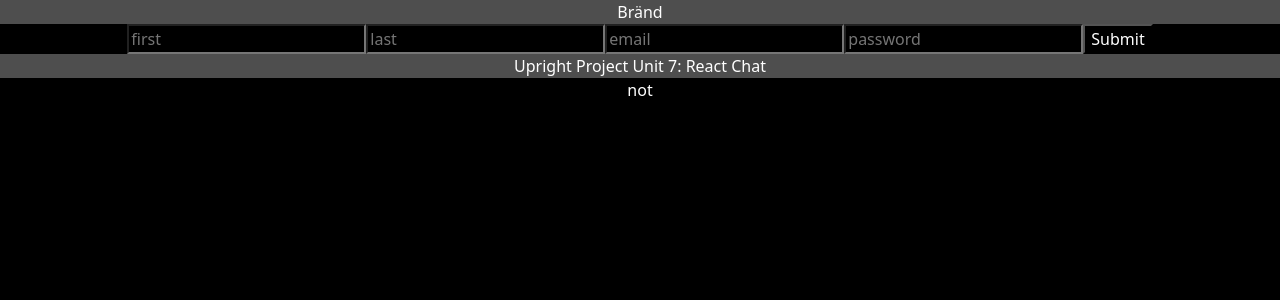
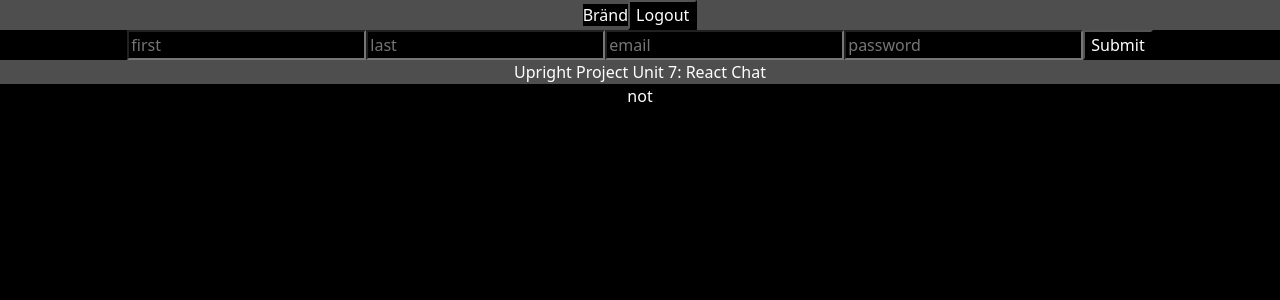
Before and after one commit to BlakeLindsay/Unit_7_React_Chat, a React (Create React App) app in the folder unit_7_react_chat/: page / in a window 1280 px wide. Shown: the top 300 px of the page. Built offline with nearby package versions, Linux system fonts and the light colour scheme.

Commit message:
added logout button to navbar

```diff
--- a/unit_7_react_chat/src/App.jsx
+++ b/unit_7_react_chat/src/App.jsx
@@ -9,7 +9,7 @@ import Login from './components/auth/login/Login';
 import Chat from './components/chat/Chat';
 
 function App() {
-	const [token, setToken] = useState('asdf');
+	const [token, setToken] = useState('');
 
 	useEffect(() => {
 		setToken(localStorage.token);
--- /dev/null
+++ b/unit_7_react_chat/src/components/navbar/Logout.jsx
@@ -0,0 +1,16 @@
+import { useNavigate } from "react-router-dom";
+
+function Logout(props) {
+	const navigate = useNavigate();
+
+	function logout() {
+		props.clearToken();
+		navigate('/');
+	};
+
+	return (
+		<button onClick={logout}>Logout</button>
+	);
+};
+
+export default Logout;
--- a/unit_7_react_chat/src/components/navbar/Navbar.jsx
+++ b/unit_7_react_chat/src/components/navbar/Navbar.jsx
@@ -1,9 +1,17 @@
-import { Link } from "react-router-dom";
+// import { Link } from "react-router-dom";
+import Logout from "./Logout";
 
 const Navbar = ({ token, clearToken}) => {
 	return (
 		<nav>
-			Bränd
+			<span>Bränd</span>
+			{
+				!token
+				?
+				<Logout clearToken={clearToken}/>
+				:
+				null
+			}
 		</nav>
 	)
 };
```
